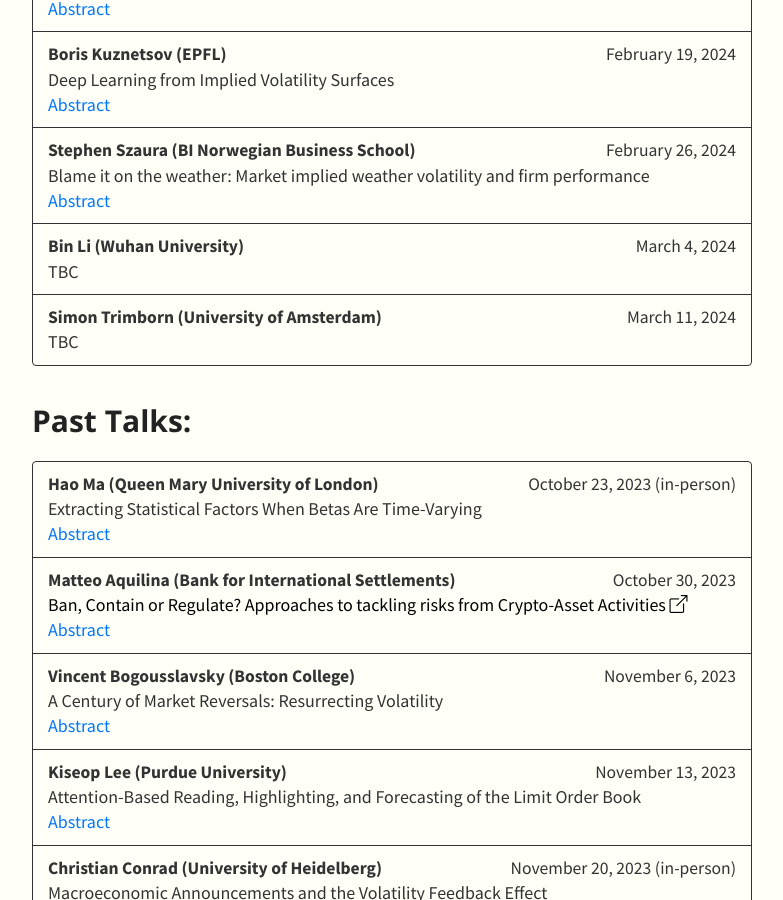
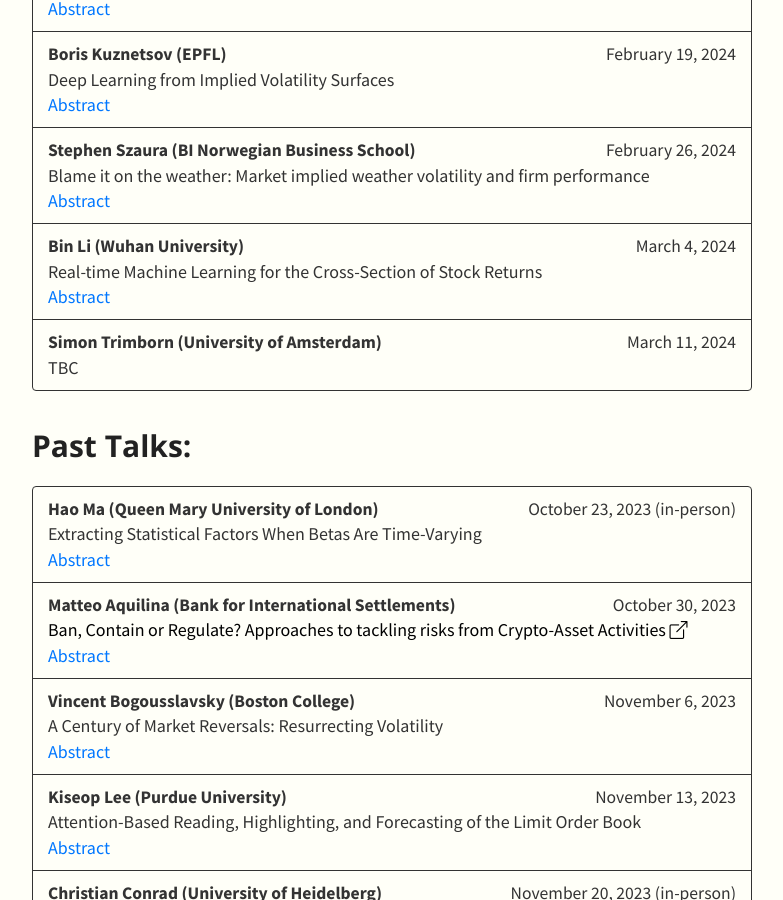
Before and after one commit to SML-Fin/SML-Fin.github.io, a Jekyll site: the page built from index.md, in a window 1280 px wide and 900 px high, scrolled down 872 px. Shown: the whole window, without its empty margins (248-1031 px from the left). Built offline with Jekyll 4.4.1, drawn with Linux system fonts in a browser that asks for light colours; nearby versions of some CDN libraries; our own code applies the rules of GitHub Pages for plain Markdown files.

Commit message:
Update talks.yml

```diff
--- a/_data/talks.yml
+++ b/_data/talks.yml
@@ -22,7 +22,8 @@
       abstract: We introduce a novel measure of weather risk implied from weather options' contracts. WIVOL captures risks of future temperature oscillations, increasing with climate uncertainty about physical events and regulatory policies. We find that shocks to weather volatility increase the likelihood of unexpected costs&#58; a one-standard deviation change in WIVOL increases quarterly operating costs by 2%, suggesting that firms, on average, do not fully hedge exposures to weather risks. We estimate returns' exposure to WIVOL innovations and show that more negatively exposed firms are valued at a discount, with investors demanding higher compensations to hold these stocks. Firms' exposure to local but not foreign WIVOL predicts returns, which confirms the geographic nature of weather risks shocks.
     - speaker: Bin Li (Wuhan University)
       date: March 4, 2024
-      title: TBC
+      title: Real-time Machine Learning for the Cross-Section of Stock Returns
+      abstract: Recent studies document strong performance for machine-learning-based investment strategies. These strategies use anomaly variables discovered ex-post as predictors of stock returns and may not be implementable in real time. We construct real-time machine learning strategies based on a universe of fundamental signals. While positive and significant, the out-of-sample performance of these strategies is significantly weaker than those documented by prior studies, especially in value-weighted portfolios. We find similar results when examining a universe of past return-based signals. Our results offer a more tempered view of the economic gains associated with machine learning strategies relative to prior literature.
     - speaker: Simon Trimborn (University of Amsterdam)
       date: March 11, 2024
       title: TBC
```
